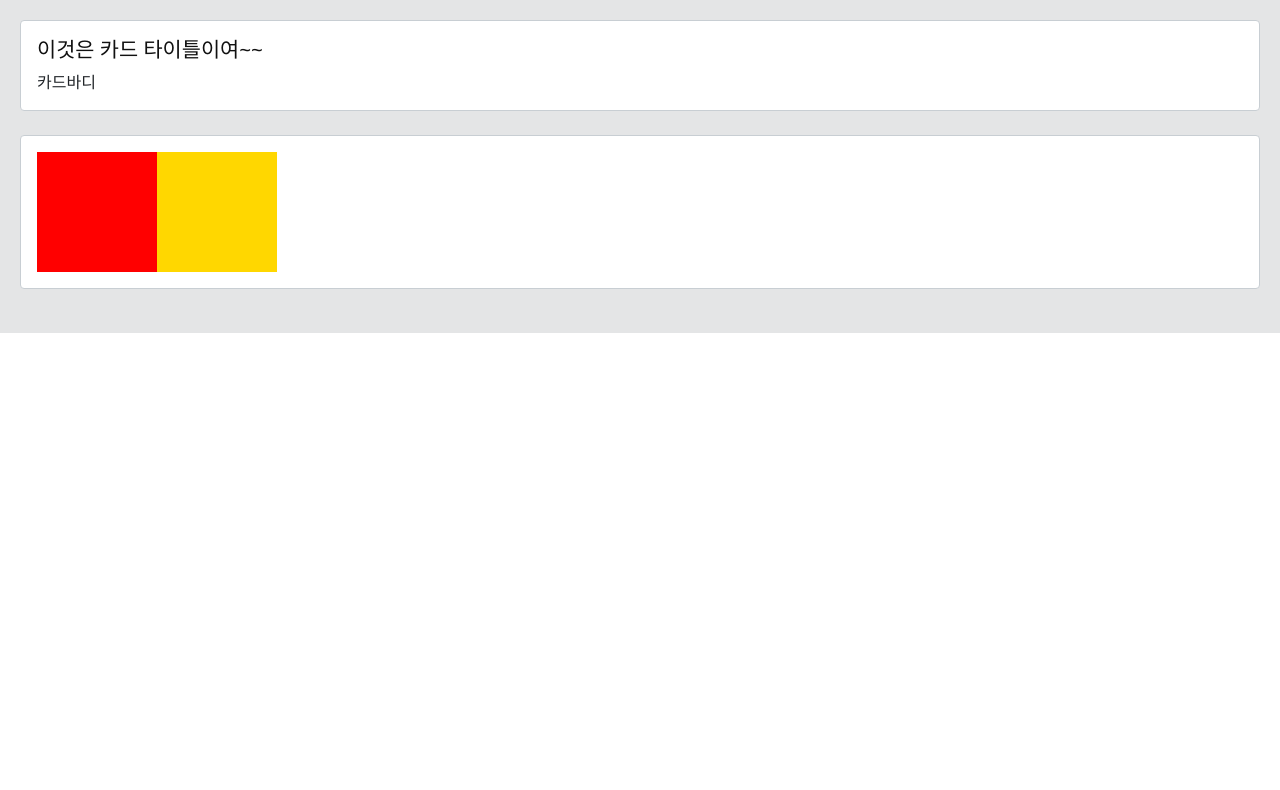
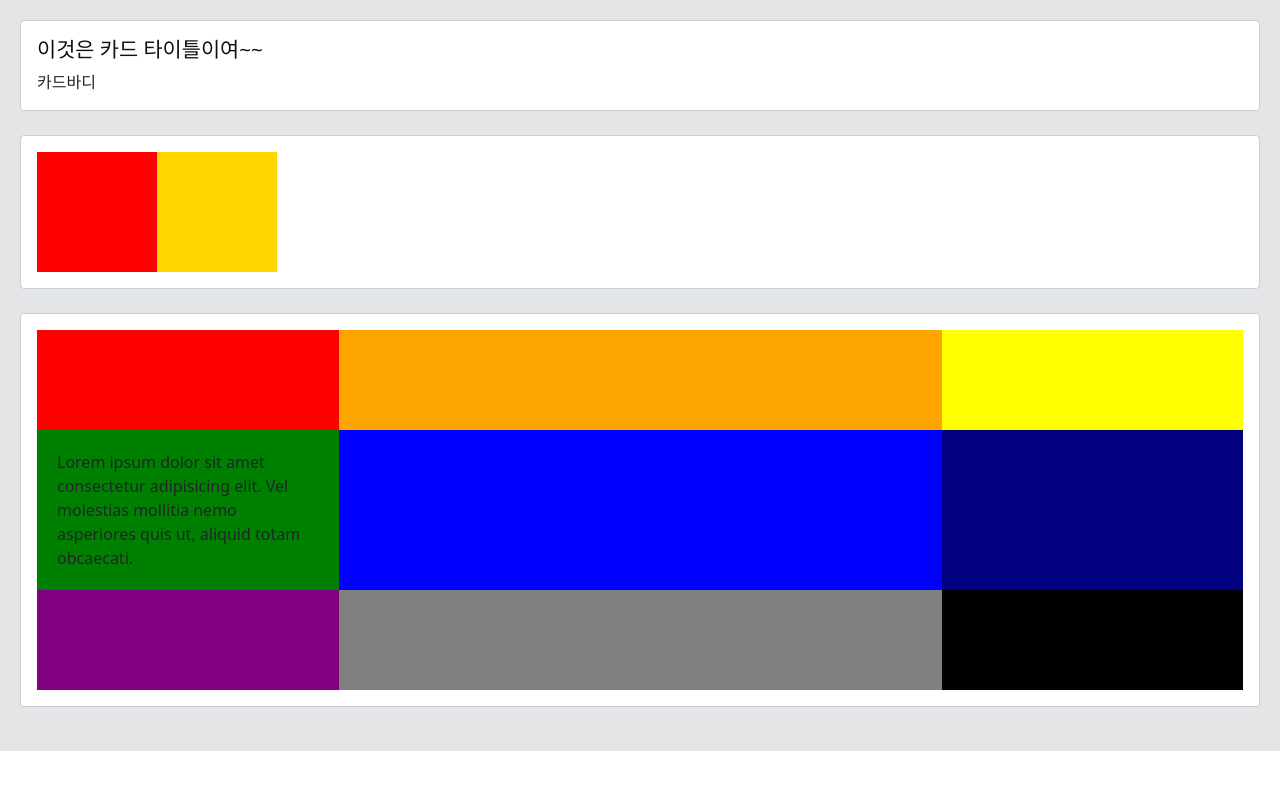
Before and after one commit to tkddl5990/storybook, a React (Create React App) app: page / in a window 1280 px wide. Shown: the top 790 px of the page. Built offline with nearby package versions, Linux system fonts and the light colour scheme.

Commit message:
feat: grid 추가

```diff
--- a/src/components/Flex/Flex.jsx
+++ b/src/components/Flex/Flex.jsx
@@ -2,8 +2,7 @@ import React from "react";
 import PropTypes from "prop-types";
 import Styled from "./Flex.styled";
 
-const Flex = ({ children, ...rest }) => {
-  const { align, justify, direction, gap } = rest;
+const Flex = ({ children, align, justify, direction, gap, ...rest }) => {
   return (
     <Styled.Flex
       align={align}
--- /dev/null
+++ b/src/components/Grid/Grid.jsx
@@ -0,0 +1,20 @@
+import React from "react";
+import PropTypes from "prop-types";
+import Styled from "./Grid.styled";
+
+const Grid = ({ children, col, gap, row, ...rest }) => {
+  return (
+    <Styled.Grid gap={gap} col={col} row={row} {...rest}>
+      {children}
+    </Styled.Grid>
+  );
+};
+
+Grid.propTypes = {
+  children: PropTypes.oneOfType([
+    PropTypes.arrayOf(PropTypes.node),
+    PropTypes.node,
+  ]),
+};
+
+export default Grid;
--- /dev/null
+++ b/src/components/Grid/Grid.styled.jsx
@@ -0,0 +1,22 @@
+import styled, { css } from "styled-components";
+
+const Grid = styled.div`
+  display: grid;
+  ${() =>
+    css`
+      grid-template-columns: ${({ col }) => col};
+      grid-template-rows: ${({ row }) => row};
+    `}
+  ${(props) =>
+    props.gap &&
+    css`
+      grid-gap: ${({ gap }) => (isNaN(gap) ? gap : gap + "px")};
+    `}
+`;
+
+Grid.defaultProps = {
+  col: "auto",
+  row: "auto",
+};
+
+export default { Grid };
--- /dev/null
+++ b/src/components/Grid/index.js
@@ -0,0 +1 @@
+export { default } from "./Grid";
--- a/src/layouts/App/App.jsx
+++ b/src/layouts/App/App.jsx
@@ -2,6 +2,7 @@ import React from "react";
 import Card from "@components/Cards/Card";
 import CardTitle from "@components/Cards/CardTitle";
 import Flex from "@components/Flex";
+import Grid from "@components/Grid";
 
 const App = () => {
   return (
@@ -16,6 +17,22 @@ const App = () => {
           <div style={{ width: 120, height: 120, background: "gold" }} />
         </Flex>
       </Card>
+      <Card>
+        <Grid col="1fr 2fr 1fr" row="repeat(3, minmax(100px, auto))">
+          <div style={{ padding: 20, background: "red" }} />
+          <div style={{ padding: 20, background: "orange" }} />
+          <div style={{ padding: 20, background: "yellow" }} />
+          <div style={{ padding: 20, background: "green" }}>
+            Lorem ipsum dolor sit amet consectetur adipisicing elit. Vel
+            molestias mollitia nemo asperiores quis ut, aliquid totam obcaecati.
+          </div>
+          <div style={{ padding: 20, background: "blue" }} />
+          <div style={{ padding: 20, background: "navy" }} />
+          <div style={{ padding: 20, background: "purple" }} />
+          <div style={{ padding: 20, background: "grey" }} />
+          <div style={{ padding: 20, background: "black" }} />
+        </Grid>
+      </Card>
     </div>
   );
 };
```
Also changed, not shown: 2 other files (tests, documents, lock files or other folders).
